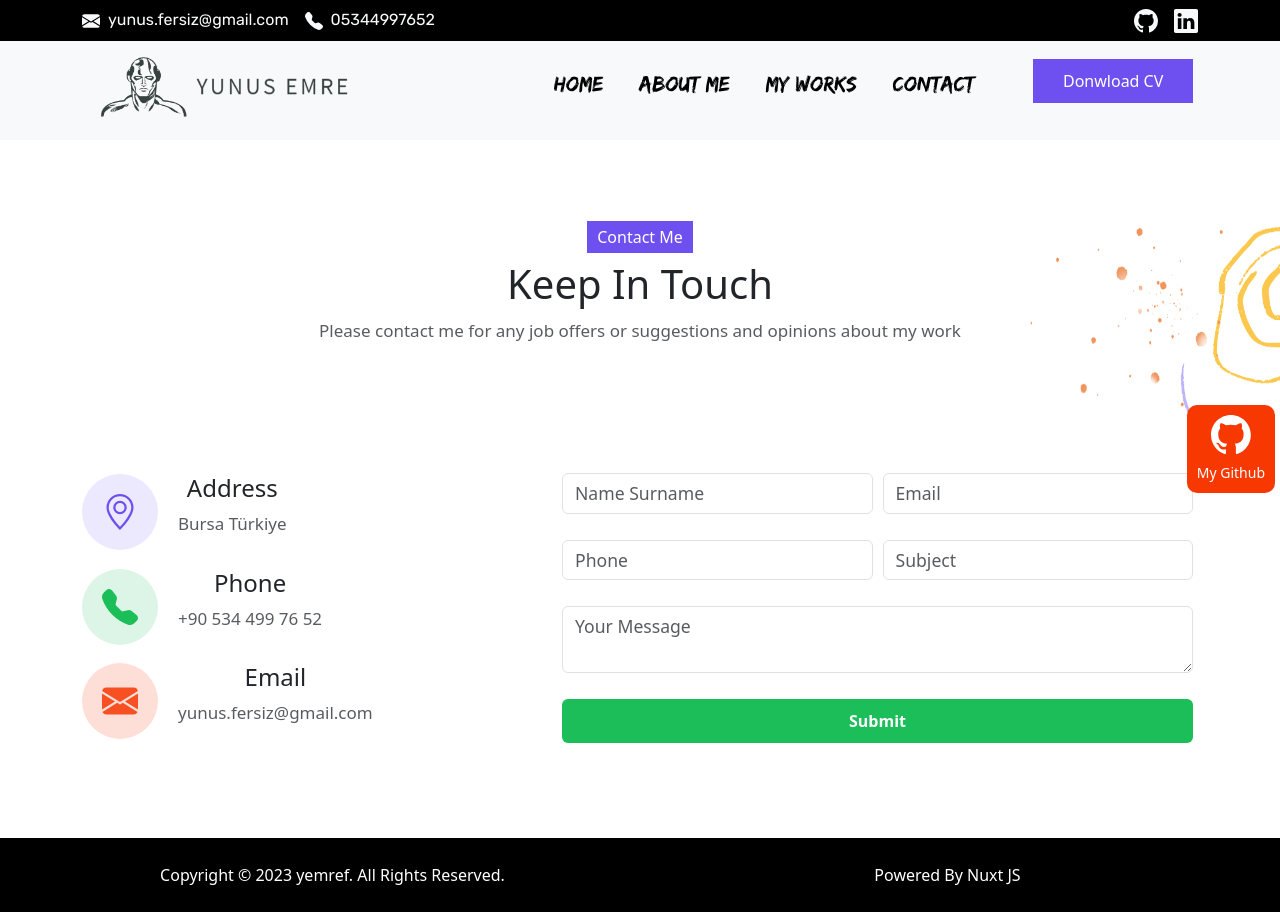
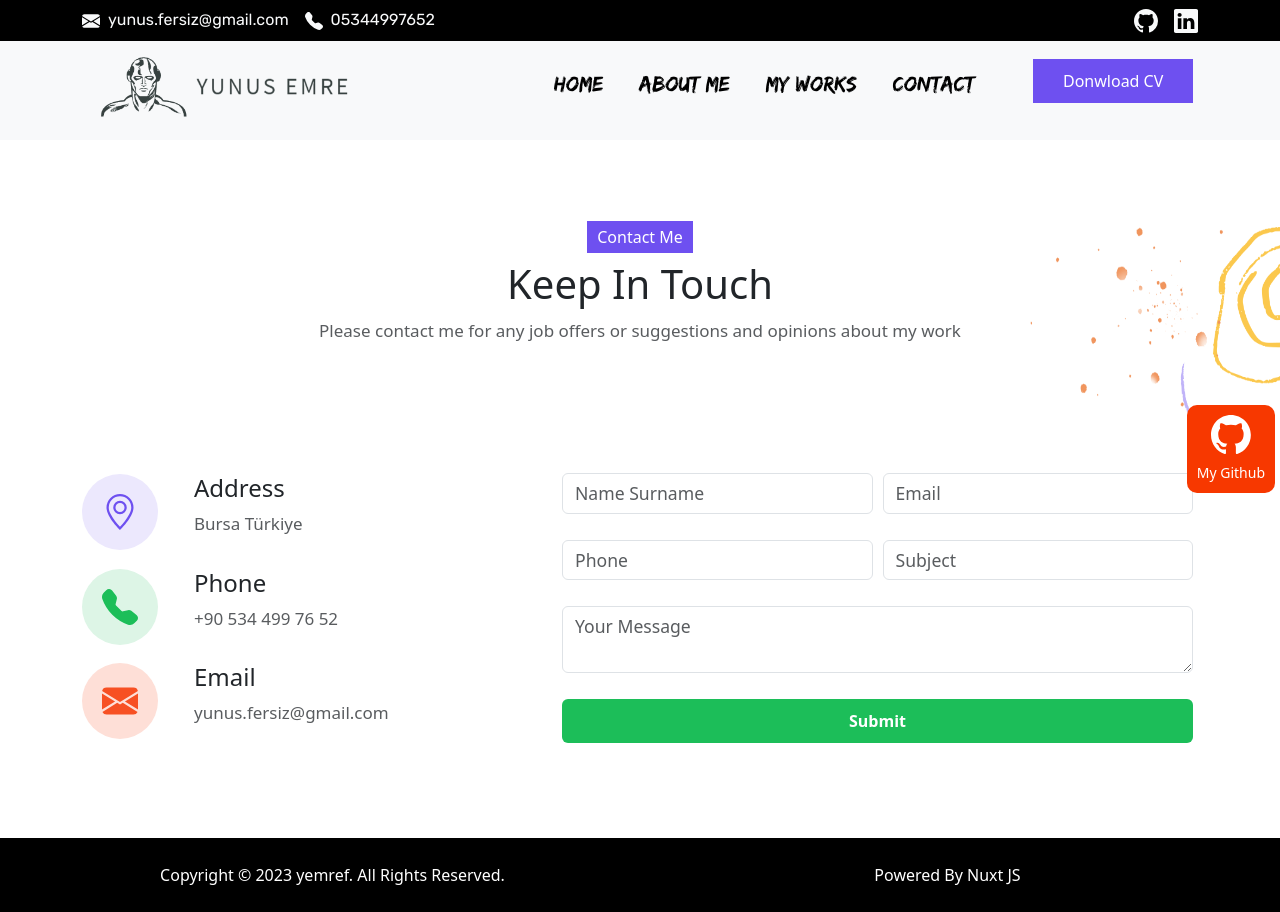
Before and after one commit to yemref07/yemref-portfolio, a Nuxt app: page /iletisim in a window 1280 px wide. Built offline with nearby package versions, Linux system fonts and the light colour scheme.

Commit message:
adjust contact info contects text alignment for more appeallign visiual

```diff
--- a/pages/iletisim.vue
+++ b/pages/iletisim.vue
@@ -9,7 +9,8 @@
         />
 
         <div class="col-md-5">
-          <div class="d-flex mt-3">
+          <div class="d-flex mt-3 gap-3">
+
             <div class="flex-item">
               <div class="i-location-box">
                 <svg
@@ -36,7 +37,7 @@
             </div>
           </div>
 
-          <div class="d-flex mt-3">
+          <div class="d-flex mt-3 gap-3">
             <div class="flex-item">
               <div class="i-phone-box">
                 <svg
@@ -65,7 +66,7 @@
             </div>
           </div>
 
-          <div class="d-flex mt-3">
+          <div class="d-flex mt-3 gap-3">
             <div class="flex-item">
               <div class="i-email-box">
                 <svg
@@ -277,6 +278,14 @@ export default {
   color: var(--ypurple);
 }
 
+.i-email {
+  color: var(--yorange);
+}
+
+.i-phone {
+  color: var(--ygreen);
+}
+
 .i-location-box {
   background-color: #ece8fd;
   padding: 20px;
@@ -284,19 +293,11 @@ export default {
   margin-right: 20px;
 }
 
-.i-email {
-  color: var(--yorange);
-}
-
 .i-email-box {
   background-color: #fedfd7;
   padding: 20px;
   border-radius: 50%;
   margin-right: 20px;
-}
-
-.i-phone {
-  color: var(--ygreen);
 }
 
 .i-phone-box {
@@ -318,6 +319,7 @@ export default {
 
 .info-title {
   font-size: 24px;
+  text-align: start;
 }
 
 
@@ -328,7 +330,6 @@ export default {
 .contact {
   position: relative;
 }
-
 
 
 @media only screen and (min-width: 600px) {
```
